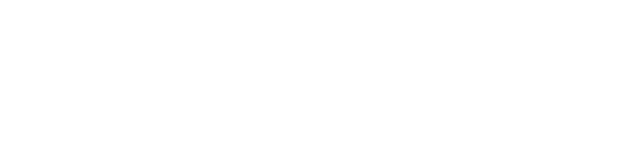
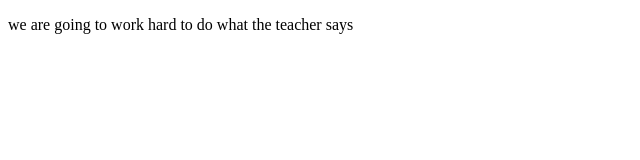
Before and after one commit to iamready12/practice-assignment, a plain HTML site: page index.html in a window 1280 px wide. Shown: the whole page, without its empty margins (0-640 px from the left). Drawn offline with Linux system fonts and the light colour scheme.

Commit message:
project description

```diff
--- a/index.html
+++ b/index.html
@@ -7,6 +7,7 @@
     <title>Document</title>
 </head>
 <body>
+    <p>we are going to work hard to do what the teacher says</p>
 
 </body>
 </html>
```
